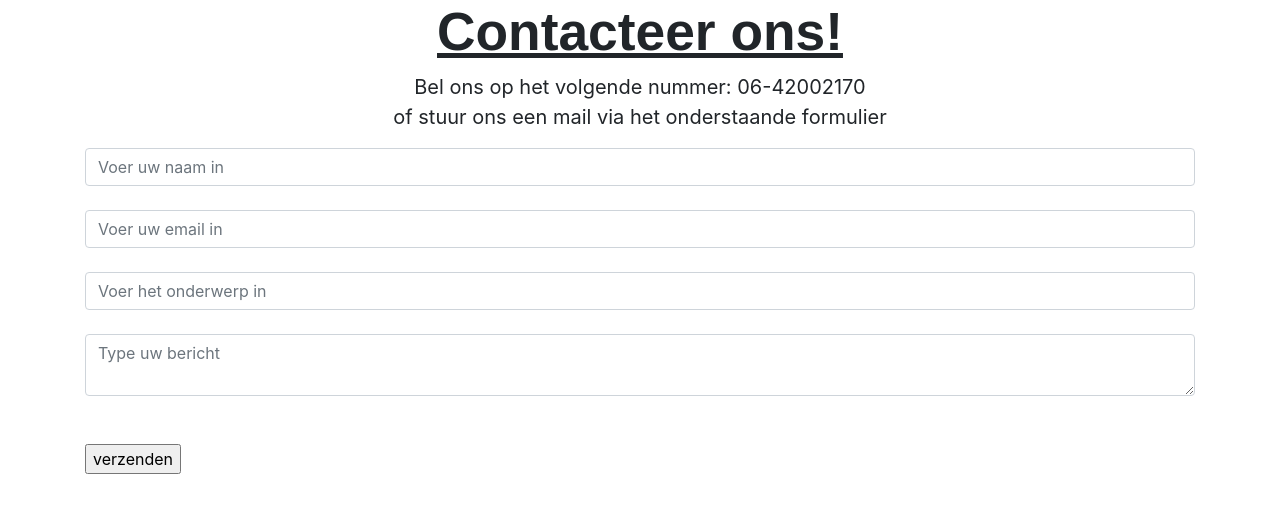
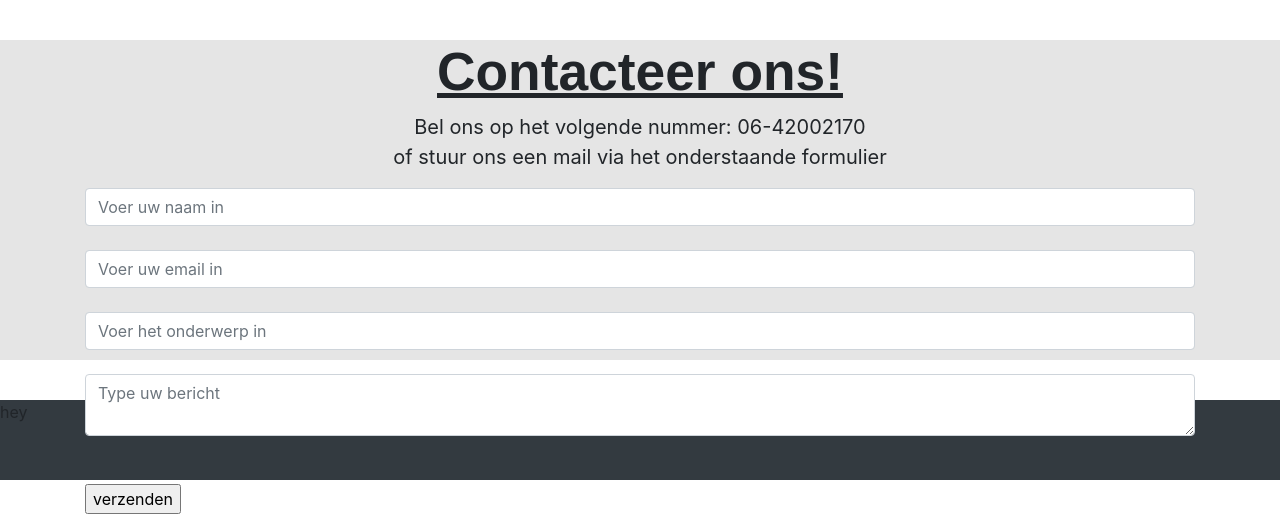
Before and after one commit to ThomasVanRijn/TMN-Web, a PHP site: page /pages/contact/contact.php in a window 1280 px wide. Shown: the part 320-850 px from the top of the page. Before the commit the page ends 794 px from the top, so only its background shows below. Run offline with PHP 8.4, Linux system fonts and the light colour scheme.

Commit message:
footer bij contact

```diff
--- a/pages/contact/contact.css
+++ b/pages/contact/contact.css
@@ -17,6 +17,15 @@ main h1{
     font-size: 40pt;
     text-decoration: underline;
 }
+main{
+    background-color: #e5e5e5;
+    height: 40vh;
+    margin-top: 5vh;
+    margin-bottom: 5vh;
+}
 main p{
     font-size: 15pt;
 }
+footer{
+    height: 10vh;
+}
--- a/pages/contact/contact.php
+++ b/pages/contact/contact.php
@@ -62,5 +62,8 @@
     </div>
 </div>
 </main>
+<footer>
+    <p>hey</p>
+</footer>
 </body>
 </html>
```
